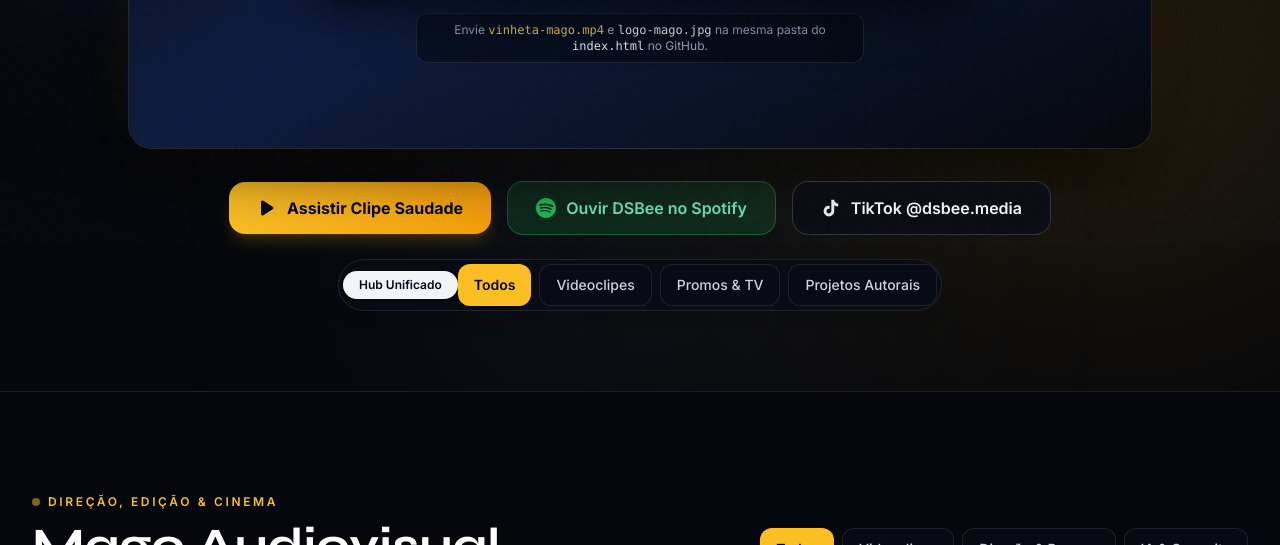
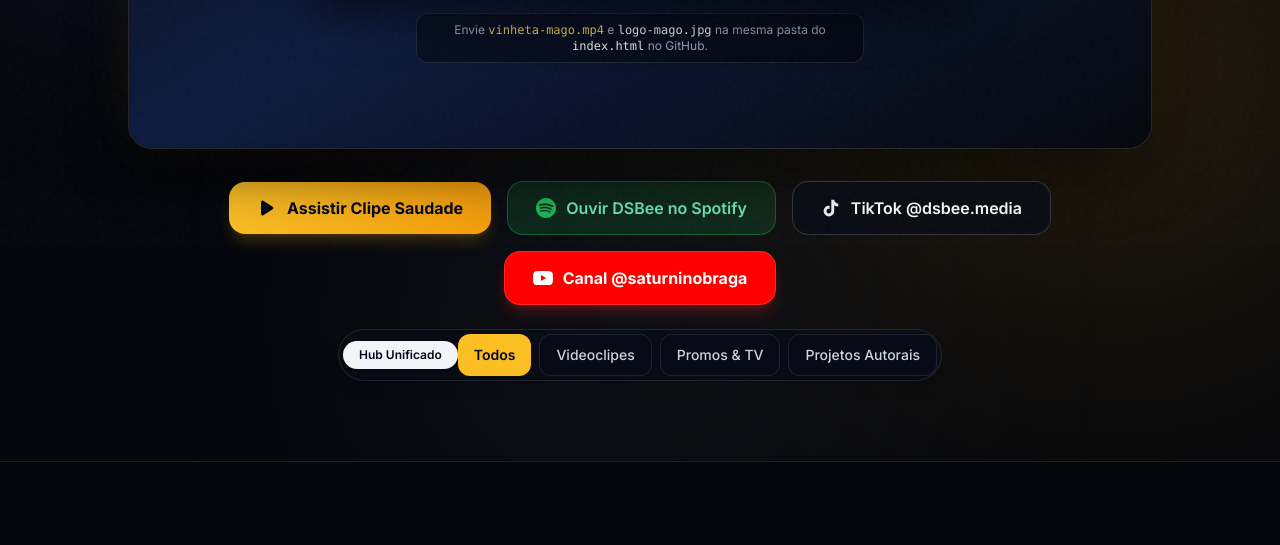
Before and after one commit to danielsaturninobraga/mago-dsbee, a plain HTML site: page index.html in a window 1280 px wide. Shown: the part 555-1100 px from the top of the page. Drawn offline with nearby package versions, Linux system fonts and the light colour scheme.

Commit message:
Update index.html

```diff
--- a/index.html
+++ b/index.html
@@ -287,6 +287,12 @@
                         <svg class="w-5 h-5 text-slate-200" fill="currentColor" viewBox="0 0 24 24"><path d="M19.59 6.69a4.83 4.83 0 0 1-3.77-4.25V2h-3.45v13.67a2.89 2.89 0 0 1-5.2 1.74 2.89 2.89 0 0 1 2.31-4.64 2.93 2.93 0 0 1 .88.13V9.4a6.84 6.84 0 0 0-1-.05A6.33 6.33 0 0 0 5 20.1a6.34 6.34 0 0 0 10.86-4.43v-7a8.16 8.16 0 0 0 4.77 1.52v-3.4a4.85 4.85 0 0 1-1-.1z"/></svg>
                         TikTok @dsbee.media
                     </a>
+                    <a href="https://www.youtube.com/@saturninobraga" target="_blank" rel="noopener noreferrer" class="w-full sm:w-auto px-7 py-3.5 rounded-2xl bg-[#FF0000] hover:bg-[#cc0000] text-white font-bold text-sm sm:text-base shadow-lg shadow-red-600/30 border border-white/15 transition-all flex items-center justify-center gap-2.5 active:scale-[0.98]">
+  <svg class="w-5 h-5 fill-current shrink-0" viewBox="0 0 24 24" aria-hidden="true">
+    <path d="M23.498 6.186a3.016 3.016 0 0 0-2.122-2.136C19.505 3.545 12 3.545 12 3.545s-7.505 0-9.377.505A3.017 3.017 0 0 0 .502 6.186C0 8.07 0 12 0 12s0 3.93.502 5.814a3.016 3.016 0 0 0 2.122 2.136c1.871.505 9.376.505 9.376.505s7.505 0 9.377-.505a3.015 3.015 0 0 0 2.122-2.136C24 15.93 24 12 24 12s0-3.93-.502-5.814zM9.545 15.568V8.432L15.818 12l-6.273 3.568z"/>
+  </svg>
+  Canal @saturninobraga
+</a>
                 </div>
 
                 <!-- Alternador Sutil de Foco (Ajusta iluminação e destaques da página) -->
```
